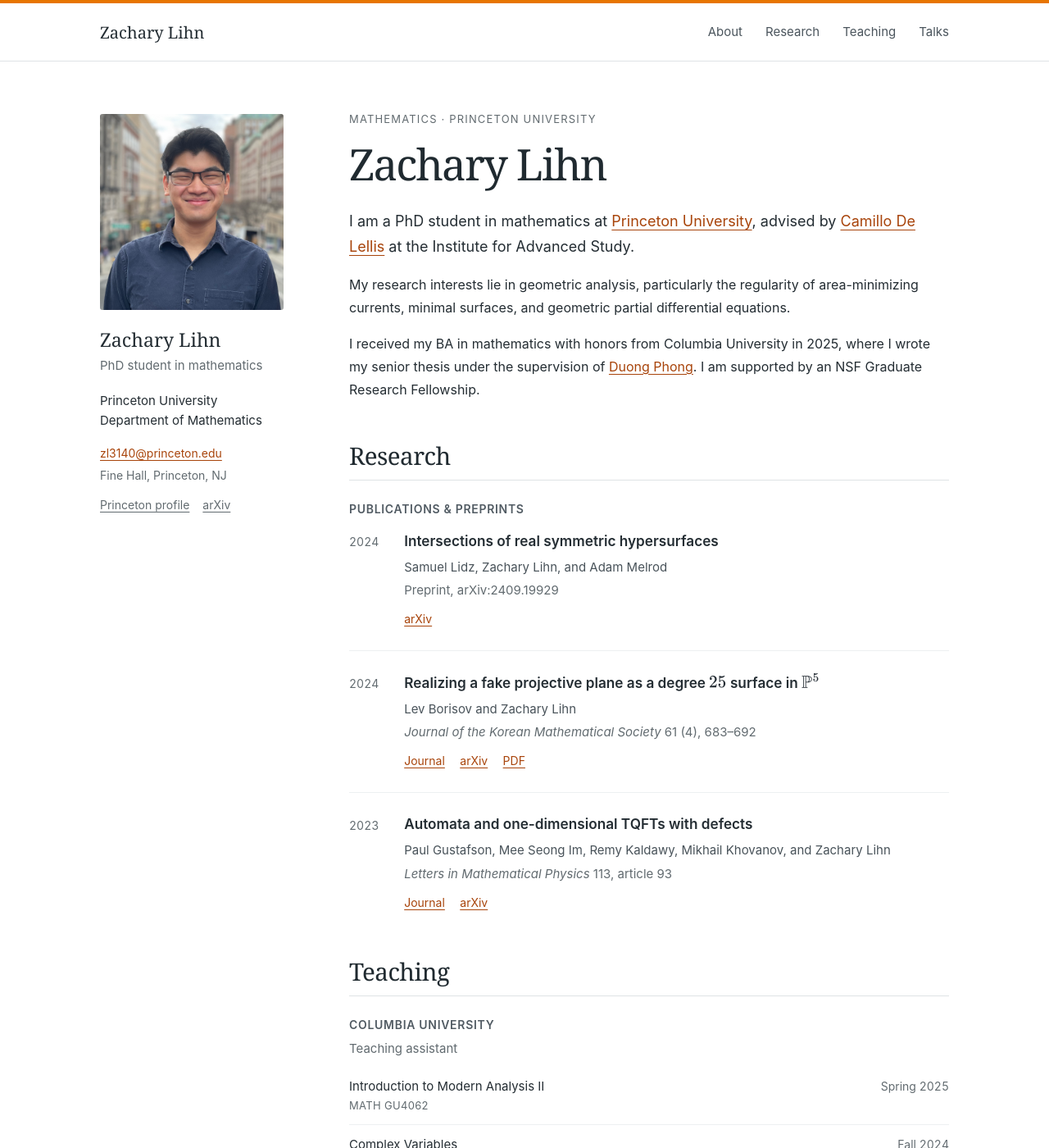
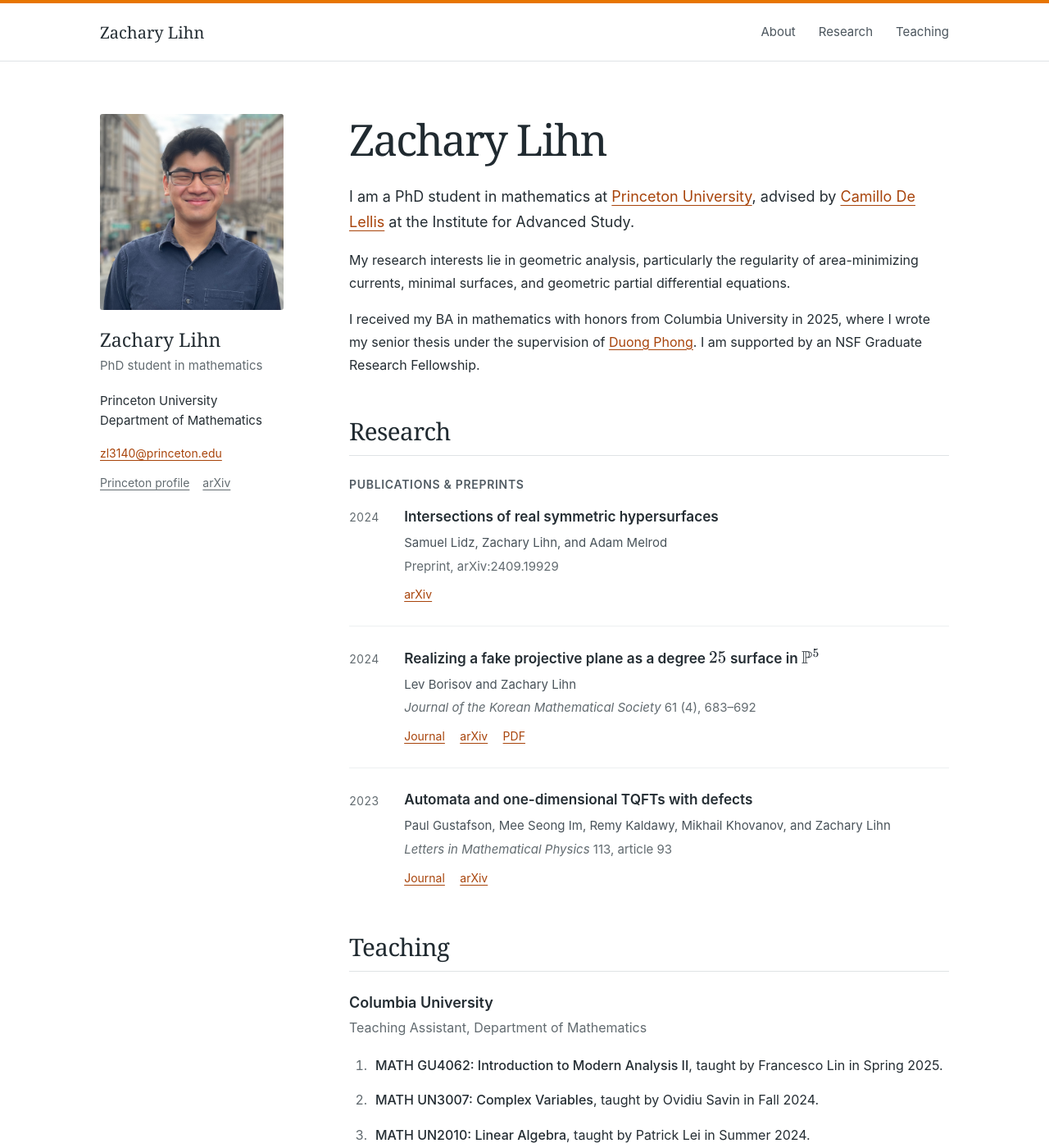
Before and after one commit to zachlihn/zachlihn.github.io, a Jekyll site: the page index.html, which Jekyll copies as it is, in a window 1280 px wide and 1400 px high. Shown: the whole window at 82% size. Built offline with Jekyll 4.4.1, drawn with Linux system fonts in a browser that asks for light colours; some of the changed text lies outside the part shown.

Commit message:
Simplify profile and education, hide talks, and clarify teaching assistant roles

```diff
--- a/assets/css/academic.css
+++ b/assets/css/academic.css
@@ -60,17 +60,15 @@ h3 { font-size: .875rem; line-height: 1.5; font-weight: 600; letter-spacing: .05
 .authors { color: #49535a; }
 .venue { color: var(--muted); }
 .paper-links { display: flex; gap: 1.15rem; font-size: .875rem; margin-top: .65rem; }
-.section-note { margin: -.65rem 0 .65rem; color: var(--muted); font-size: .9375rem; }
-.course-list, .background-list, .honors-list { list-style: none; padding: 0; margin: 0; }
-.course-list li { display: flex; justify-content: space-between; align-items: baseline; gap: 1rem; padding: .7rem 0; border-bottom: 1px solid #edf0f1; }
-.course-title { font-size: .9375rem; display: block; line-height: 1.6; }
-.course-code, .inline-code { font-size: .8125rem; color: var(--muted); }
-.course-code { display: block; letter-spacing: .025em; }
+.teaching-institution { font-size: 1.125rem; line-height: 1.5; letter-spacing: 0; text-transform: none; color: var(--ink); margin-bottom: .2rem; }
+.teaching-role { font-size: 1rem; color: var(--muted); margin: 0 0 1.1rem; }
+.teaching-courses { margin: 0; padding-left: 1.65rem; }
+.teaching-courses li { padding-left: .35rem; margin-bottom: .9rem; line-height: 1.75; }
+.teaching-courses li:last-child { margin-bottom: 0; }
+.teaching-courses li::marker { color: var(--muted); }
+.teaching-course { font-weight: 500; }
+.background-list, .honors-list { list-style: none; padding: 0; margin: 0; }
 .term { color: var(--muted); font-size: .875rem; white-space: nowrap; font-variant-numeric: tabular-nums; }
-.teaching-note { margin-top: 1.5rem; background: var(--soft); border-left: 2px solid #c7d0d4; padding: .85rem 1.1rem; font-size: .9375rem; }
-.teaching-note p { margin: 0; }
-.teaching-note p + p { color: var(--muted); }
-.teaching-note .inline-code { margin-left: .4rem; }
 .talk-list { padding: 0; list-style: none; margin: 0; }
 .talk-list li { display: grid; grid-template-columns: 3.2rem minmax(0,1fr); gap: 1rem; margin: 0 0 1.25rem; }
 .talk-title { font-weight: 500; line-height: 1.6; margin: 0 0 .15rem; }
@@ -109,8 +107,6 @@ h3 { font-size: .875rem; line-height: 1.5; font-weight: 600; letter-spacing: .05
   section { margin-bottom: 2.6rem; }
   h2 { font-size: 1.7rem; }
   .papers li, .talk-list li { grid-template-columns: 2.6rem minmax(0,1fr); gap: .6rem; }
-  .course-list li { gap: .65rem; }
-  .course-title { font-size: .9375rem; }
   .term { font-size: .8125rem; }
   .site-footer > div { padding: 1.25rem; font-size: .75rem; }
 }
@@ -131,5 +127,5 @@ h3 { font-size: .875rem; line-height: 1.5; font-weight: 600; letter-spacing: .05
   h2 { font-size: 18pt; }
   section { margin-bottom: 1.5rem; }
   a { color: inherit; }
-  .papers li, .talk-list li, .course-list li { break-inside: avoid; }
+  .papers li, .talk-list li, .teaching-courses li { break-inside: avoid; }
 }
--- a/index.html
+++ b/index.html
@@ -24,7 +24,6 @@
         <a href="#about">About</a>
         <a href="#research">Research</a>
         <a href="#teaching">Teaching</a>
-        <a href="#talks">Talks</a>
       </nav>
     </div>
   </header>
@@ -37,7 +36,6 @@
         <p class="affiliation"><a href="https://www.math.princeton.edu/">Princeton University<br>Department of Mathematics</a></p>
         <address>
           <a class="email" href="mailto:zl3140@princeton.edu">zl3140@princeton.edu</a>
-          <span>Fine Hall, Princeton, NJ</span>
         </address>
         <div class="profile-links">
           <a href="https://www.math.princeton.edu/people/zachary-lihn">Princeton profile</a>
@@ -47,7 +45,6 @@
     </aside>
     <main id="main">
       <section id="about" class="about" aria-labelledby="name">
-        <p class="eyebrow">Mathematics · Princeton University</p>
         <h1 id="name">Zachary Lihn</h1>
         <p class="intro">I am a PhD student in mathematics at <a href="https://www.math.princeton.edu/">Princeton University</a>, advised by <a href="https://www.math.ias.edu/delellis/">Camillo De Lellis</a> at the Institute for Advanced Study.</p>
         <p>My research interests lie in geometric analysis, particularly the regularity of area-minimizing currents, minimal surfaces, and geometric partial differential equations.</p>
@@ -97,32 +94,19 @@
 
       <section id="teaching" aria-labelledby="teaching-title">
         <div class="section-heading"><h2 id="teaching-title">Teaching</h2></div>
-        <h3>Columbia University</h3>
-        <p class="section-note">Teaching assistant</p>
-        <ul class="course-list">
-          <li><div><span class="course-title">Introduction to Modern Analysis II</span><span class="course-code">MATH GU4062</span></div><span class="term">Spring 2025</span></li>
-          <li><div><span class="course-title">Complex Variables</span><span class="course-code">MATH UN3007</span></div><span class="term">Fall 2024</span></li>
-          <li><div><span class="course-title">Linear Algebra</span><span class="course-code">MATH UN2010</span></div><span class="term">Summer 2024</span></li>
-          <li><div><span class="course-title">Number Theory and Cryptography</span><span class="course-code">MATH UN3020</span></div><span class="term">Spring 2024</span></li>
-          <li><div><span class="course-title">Introduction to Modern Algebra II</span><span class="course-code">MATH GU4042</span></div><span class="term">Fall 2023</span></li>
-          <li><div><span class="course-title">Introduction to Modern Analysis II</span><span class="course-code">MATH GU4062</span></div><span class="term">Summer 2023</span></li>
-          <li><div><span class="course-title">Introduction to Modern Algebra I</span><span class="course-code">MATH GU4041</span></div><span class="term">Spring 2023</span></li>
-          <li><div><span class="course-title">Calculus II</span><span class="course-code">MATH UN1102</span></div><span class="term">Fall 2022</span></li>
-        </ul>
-        <div class="teaching-note">
-          <p><strong>Introduction to Mathematics Proofs</strong> <span class="inline-code">UN2005</span></p>
-          <p>Head organizer and lecturer, Fall 2022–Spring 2024.</p>
-        </div>
-      </section>
-
-      <section id="talks" aria-labelledby="talks-title">
-        <div class="section-heading"><h2 id="talks-title">Selected talks</h2></div>
-        <ul class="talk-list">
-          <li><span class="talk-year">2024</span><div><p class="talk-title">An Equivariant Bézout’s Theorem</p><p class="talk-venue">IAS/PCMI · Motivic Homotopy Theory</p></div></li>
-          <li><span class="talk-year">2024</span><div><p class="talk-title">Maschke’s Theorem and Schur’s Lemma</p><p class="talk-venue">Columbia Undergraduate Math Society Summer Seminar</p></div></li>
-          <li><span class="talk-year">2023</span><div><p class="talk-title">Topological Theories and Automata</p><p class="talk-venue">Columbia Undergraduate Research Symposium</p></div></li>
-          <li><span class="talk-year">2022</span><div><p class="talk-title">Explicit Equations of Fake Projective Planes</p><p class="talk-venue">DIMACS REU · Rutgers University</p></div></li>
-        </ul>
+        <h3 class="teaching-institution">Columbia University</h3>
+        <p class="teaching-role">Teaching Assistant, Department of Mathematics</p>
+        <ol class="teaching-courses">
+          <li><span class="teaching-course">MATH GU4062: Introduction to Modern Analysis II</span>, taught by Francesco Lin in Spring 2025.</li>
+          <li><span class="teaching-course">MATH UN3007: Complex Variables</span>, taught by Ovidiu Savin in Fall 2024.</li>
+          <li><span class="teaching-course">MATH UN2010: Linear Algebra</span>, taught by Patrick Lei in Summer 2024.</li>
+          <li><span class="teaching-course">MATH UN3020: Number Theory and Cryptography</span>, taught by Yoonjoo Kim in Spring 2024.</li>
+          <li><span class="teaching-course">MATH GU4042: Introduction to Modern Algebra II</span>, taught by Amadou Bah in Fall 2023.</li>
+          <li><span class="teaching-course">MATH GU4062: Introduction to Modern Analysis II</span>, taught by Jorge Barcelo in Summer 2023.</li>
+          <li><span class="teaching-course">MATH GU4041: Introduction to Modern Algebra I</span>, taught by Nathan Chen in Spring 2023.</li>
+          <li><span class="teaching-course">MATH UN1102: Calculus II</span>, taught by Rostislav Akhmechet in Fall 2022.</li>
+          <li><span class="teaching-course">UN2005: Introduction to Mathematics Proofs</span>, Fall 2022, Spring 2023, Fall 2023, and Spring 2024.</li>
+        </ol>
       </section>
 
       <section id="background" aria-labelledby="background-title">
@@ -130,7 +114,7 @@
         <h3>Education</h3>
         <ul class="background-list">
           <li><div><strong>Princeton University</strong><p>PhD student in Mathematics</p></div><span class="term">2025–present</span></li>
-          <li><div><strong>Columbia University</strong><p>BA in Mathematics with Honors, magna cum laude<br>Phi Beta Kappa</p></div><span class="term">2021–2025</span></li>
+          <li><div><strong>Columbia University</strong><p>BA in Mathematics with Honors</p></div><span class="term">2021–2025</span></li>
         </ul>
         <h3>Honors &amp; fellowships</h3>
         <ul class="honors-list">
--- a/talks/index.html
+++ b/talks/index.html
@@ -1,2 +1,2 @@
 <!doctype html>
-<html lang="en"><head><meta charset="utf-8"><meta name="viewport" content="width=device-width, initial-scale=1"><title>Selected talks | Zachary Lihn</title><meta http-equiv="refresh" content="0;url=../#talks"><link rel="canonical" href="https://zachlihn.github.io/#talks"></head><body><p><a href="../#talks">Selected talks</a></p></body></html>
+<html lang="en"><head><meta charset="utf-8"><meta name="viewport" content="width=device-width, initial-scale=1"><title>Zachary Lihn</title><meta http-equiv="refresh" content="0;url=../"><link rel="canonical" href="https://zachlihn.github.io/"></head><body><p><a href="../">Zachary Lihn’s homepage</a></p></body></html>
```
Also changed, not shown: _data/selected_talks.json (added, +25 -0 lines), README.md.
